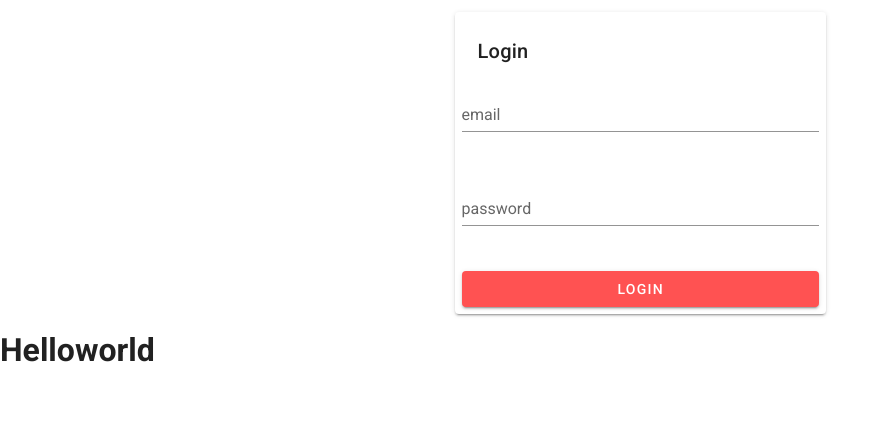
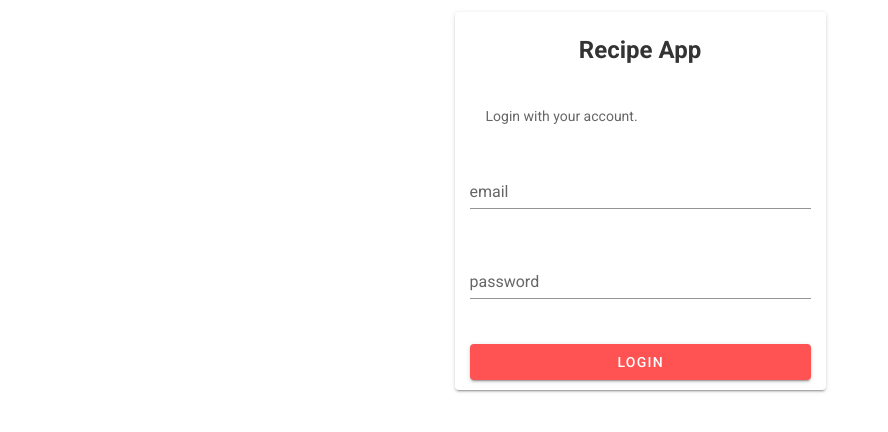
Before and after one commit to MilkyTaco/recipe-application, a Vue app in the folder frontend/: page / in a window 1280 px wide. Shown: the top 432 px of the page, without its empty margins (0-888 px from the left). Built offline with nearby package versions, Linux system fonts and the light colour scheme.

Commit message:
login modified

```diff
--- a/frontend/src/App.vue
+++ b/frontend/src/App.vue
@@ -11,7 +11,6 @@ export default {
   <v-app>
     <v-main>
       <Login />
-	  <h1>Helloworld</h1>
     </v-main>
   </v-app>
 </template>
--- a/frontend/src/components/Login.vue
+++ b/frontend/src/components/Login.vue
@@ -1,10 +1,33 @@
 <script>
+import axios from "axios";
 export default {
 	name: "Login",
 	data() {
 		return {
 			form: { email: "", password: "" },
+			errorMessage: "",
 		};
+	},
+	methods: {
+		async handleSubmit(e) {
+			e.preventDefault();
+			try {
+				const { data } = await axios.post(
+					"http://localhost/api/user/login",
+					this.form
+				);
+
+				sessionStorage.setItem(
+					"Authorization",
+					`Bearer  ${data.token}`
+				);
+				this.$route.push("/home");
+			} catch (e) {
+				console.log(e);
+				return (this.errorMessage =
+					e.response.data.errors.message);
+			}
+		},
 	},
 };
 </script>
@@ -13,30 +36,69 @@ export default {
 		<v-row justify="center" align-content="center">
 			<v-col align-self="center" sm="4">
 				<v-card elevate="2" class="card-body">
-          <v-form>
-            <v-card-title>
+					<v-form @submit="handleSubmit">
+						<v-row
+							justify-content="stretch"
+							align-content="center"
+						>
+							<v-col
+								align-self="stretch"
+								cols="12"
+							>
+								<h2>
+									Recipe
+									App
+								</h2>
+							</v-col>
+							<v-col
+								align-self="center"
+								cols="12"
+							>
+								<v-subheader>
 									Login
-            </v-card-title>
-            <v-row justify-content="stretch" align-content="center">
-              <v-col cols="12">
+									with
+									your
+									account.
+								</v-subheader>
+							</v-col>
+							<v-col
+								cols="12"
+								tag="col"
+							>
 								<v-text-field
 									class="input-text"
-                  v-model="form.email"
+									v-model="
+										form.email
+									"
 									label="email"
 								/>
 							</v-col>
-              <v-col cols="12">
+							<v-col
+								cols="12"
+								tag="col"
+							>
 								<v-text-field
 									class="input-text"
-                  v-model="form.password"
+									v-model="
+										form.password
+									"
 									label="password"
 									type="password"
 								/>
 							</v-col>
-              <v-col cols="12" align-self="stretch">
-                <v-btn class="login-button" type="submit" color="error"
+							<v-col
+								cols="12"
+								align-self="stretch"
+							>
+								<v-btn
+									class="login-button"
+									type="submit"
+									color="error"
 									>Login</v-btn
 								>
+							</v-col>
+							<v-col align-self="center" v-if="errorMessage">
+								<p>{{ errorMessage}} </p>
 							</v-col>
 						</v-row>
 					</v-form>
@@ -45,14 +107,29 @@ export default {
 		</v-row>
 	</v-container>
 </template>
-<style lang="scss">
+<style lang="scss" scoped>
 .login-button {
 	width: 100%;
 }
 .card-body {
-  padding: 7px;
+	padding: 20px 15px 10px 15px;
+}
+h2 {
+	text-align: center;
+	margin: 0px;
+	color: rgba(0, 0, 0, 0.8);
 }
 .input-text {
 	margin: 0px;
+	font-size: 12px;
+}
+p {
+	margin: 0px;
+	padding: 2px;
+	font-weight: bold;
+	font-size: 12px;
+	color: white;
+	background-color: red;
+	text-align: center;
 }
 </style>
```
Lines whose indentation alone changed are shown as unchanged.
